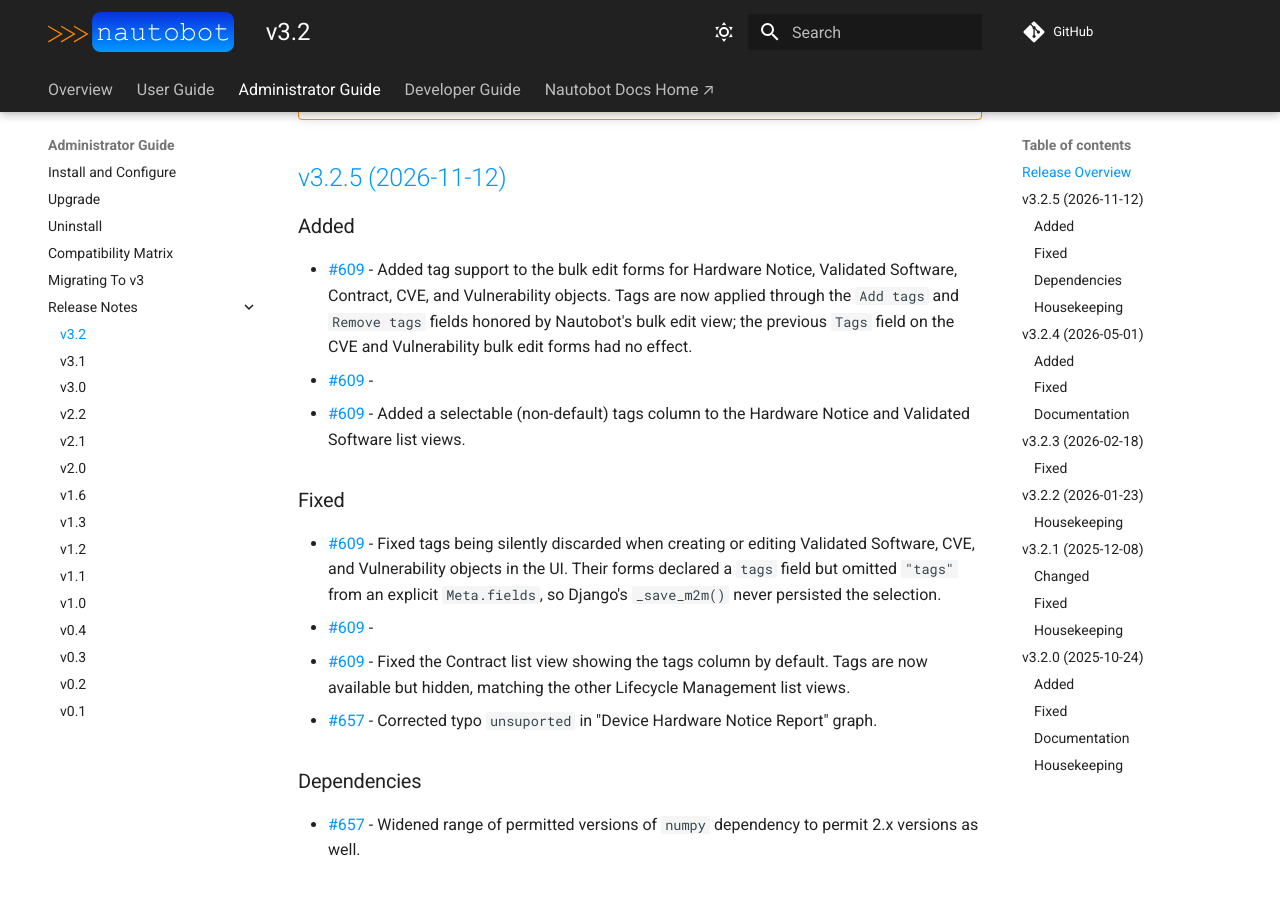
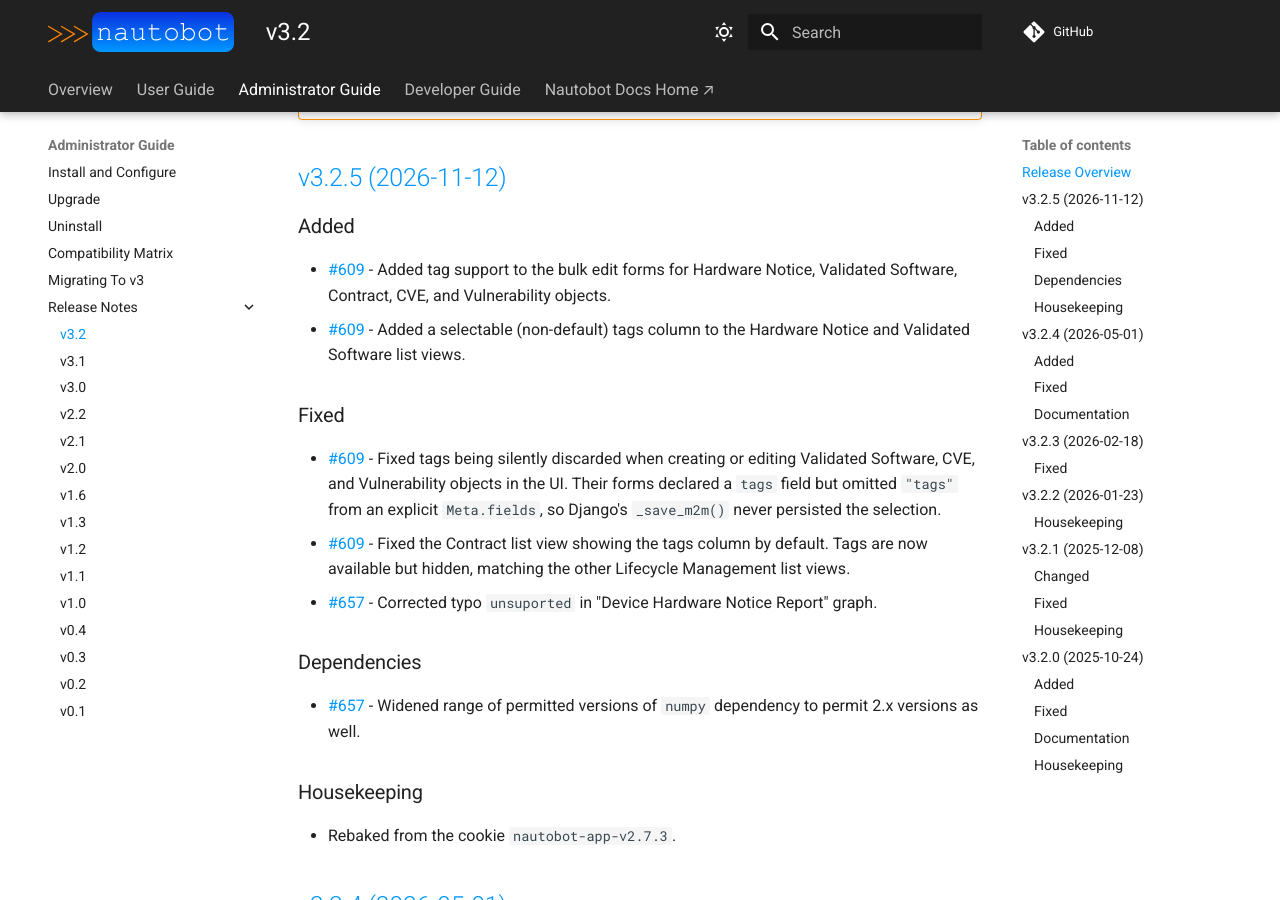
Before and after one commit to nautobot/nautobot-app-device-lifecycle-mgmt, an MkDocs documentation site: the page built from docs/admin/release_notes/version_3.2.md, in a window 1280 px wide and 900 px high, scrolled down 524 px. Built offline with MkDocs 1.6.1 and Material for MkDocs 9.7.7, drawn with Linux system fonts in a browser that asks for light colours; comment, search, counter and statistics services are not loaded.

Commit message:
Shorten v3.2.5 release notes for #609

```diff
--- a/docs/admin/release_notes/version_3.2.md
+++ b/docs/admin/release_notes/version_3.2.md
@@ -19,14 +19,12 @@ Device Lifecycle Management App version 3.2.0 adds support for ArubaOS and PanOS
 
 ### Added
 
-- [#609](https://github.com/nautobot/nautobot-app-device-lifecycle-mgmt/issues/609) - Added tag support to the bulk edit forms for Hardware Notice, Validated Software, Contract, CVE, and Vulnerability objects. Tags are now applied through the `Add tags` and `Remove tags` fields honored by Nautobot's bulk edit view; the previous `Tags` field on the CVE and Vulnerability bulk edit forms had no effect.
-- [#609](https://github.com/nautobot/nautobot-app-device-lifecycle-mgmt/issues/609) -
+- [#609](https://github.com/nautobot/nautobot-app-device-lifecycle-mgmt/issues/609) - Added tag support to the bulk edit forms for Hardware Notice, Validated Software, Contract, CVE, and Vulnerability objects.
 - [#609](https://github.com/nautobot/nautobot-app-device-lifecycle-mgmt/issues/609) - Added a selectable (non-default) tags column to the Hardware Notice and Validated Software list views.
 
 ### Fixed
 
 - [#609](https://github.com/nautobot/nautobot-app-device-lifecycle-mgmt/issues/609) - Fixed tags being silently discarded when creating or editing Validated Software, CVE, and Vulnerability objects in the UI. Their forms declared a `tags` field but omitted `"tags"` from an explicit `Meta.fields`, so Django's `_save_m2m()` never persisted the selection.
-- [#609](https://github.com/nautobot/nautobot-app-device-lifecycle-mgmt/issues/609) -
 - [#609](https://github.com/nautobot/nautobot-app-device-lifecycle-mgmt/issues/609) - Fixed the Contract list view showing the tags column by default. Tags are now available but hidden, matching the other Lifecycle Management list views.
 - [#657](https://github.com/nautobot/nautobot-app-device-lifecycle-mgmt/issues/657) - Corrected typo `unsuported` in "Device Hardware Notice Report" graph.
 
```
